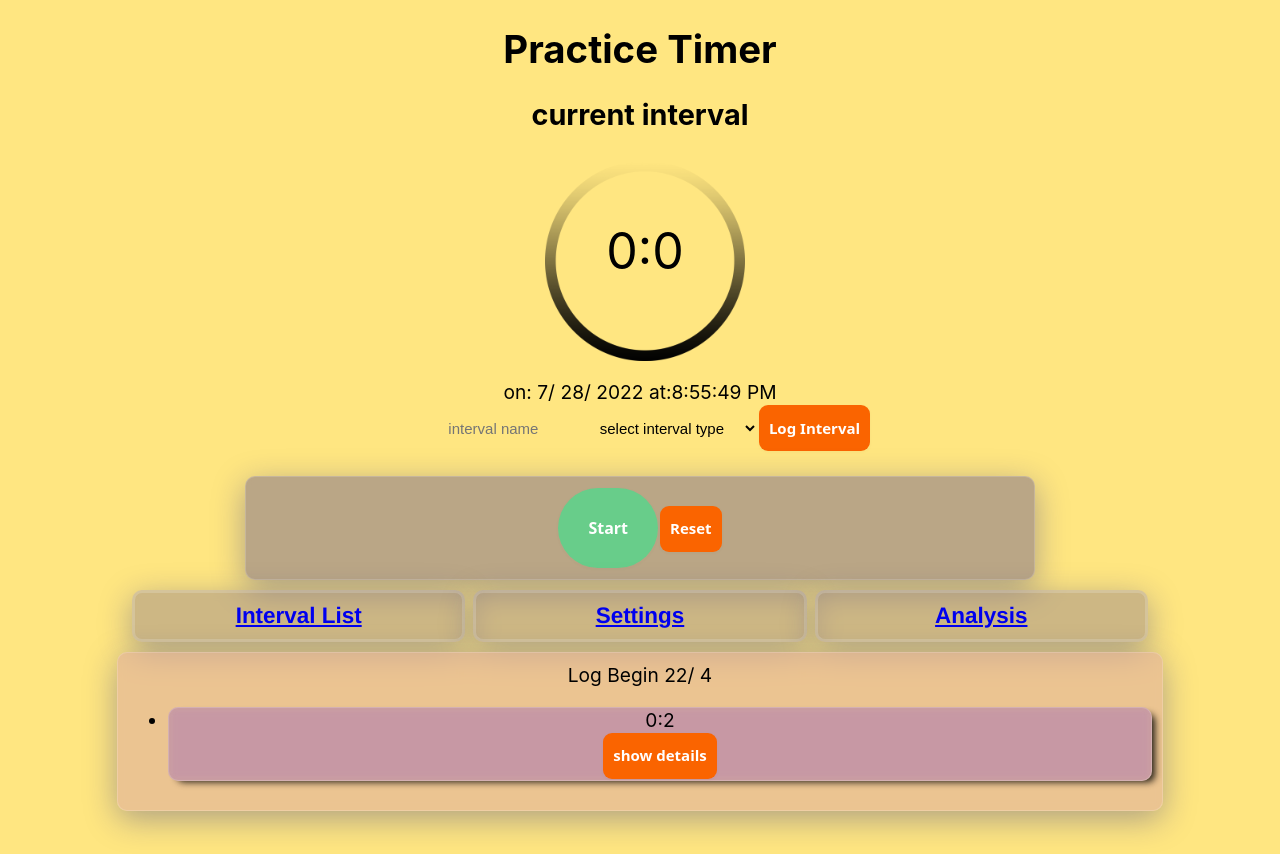
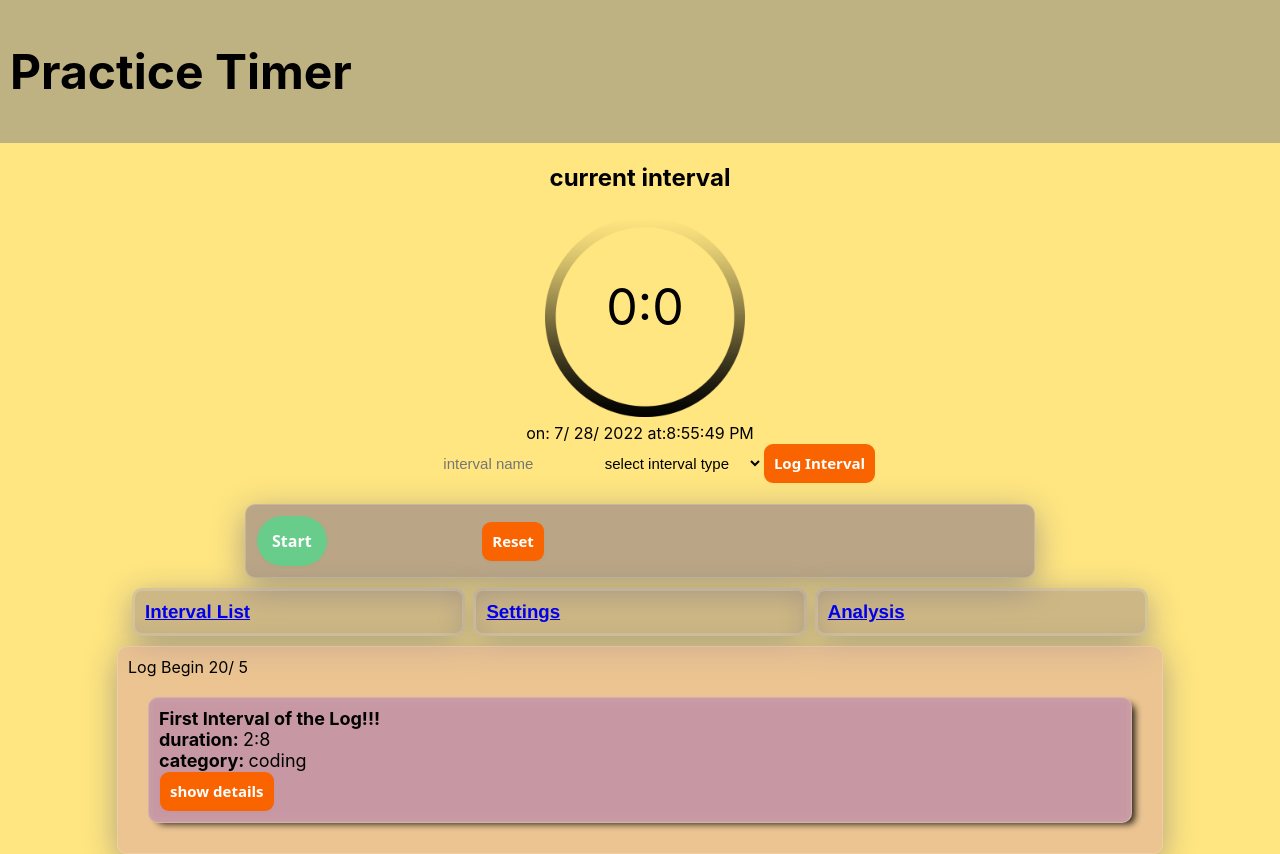
Before and after one commit to KDev-inAugust/React-Practice-Timer, a React (Create React App) app: page / in a window 1280 px wide. Before the commit the page ends 811 px from the top, so only its background shows below. Built offline with nearby package versions, Linux system fonts and the light colour scheme; data requests are answered from the project's data file.

Commit message:
reset app for demo purposes and delete logs

```diff
--- a/db.json
+++ b/db.json
@@ -1,33 +1,25 @@
 {
   "intervals": [
     {
-      "name": "",
-      "duration": "0:2",
-      "category": "",
+      "name": "First Interval of the Log!!!",
+      "duration": "2:8",
+      "category": "coding",
       "date": {
-        "day": "22",
-        "month": "4",
+        "day": "20",
+        "month": "5",
         "year": "2023"
       },
-      "id": 1
+      "id": 14
     }
   ],
   "categories": [
     {
-      "name": "Instrumental Practice",
-      "id": 1
+      "name": "coding",
+      "id": 7
     },
     {
-      "name": "Composition",
-      "id": 2
-    },
-    {
-      "name": "Ear Training",
-      "id": 4
-    },
-    {
-      "name": "coding",
-      "id": 7
+      "name": "other",
+      "id": 8
     }
   ]
 }
--- a/src/App.css
+++ b/src/App.css
@@ -6,10 +6,6 @@ body {
 p{
   max-width: 90%;
   margin: auto;
-}
-.App {
-  text-align: center;
-  font-size: larger;
 }
 
 .App-logo {
@@ -26,8 +22,19 @@ p{
   }
 }
 
+#header{
+  font-size: x-large;
+  padding: 10px;
+  background-color: rgba(110, 112, 130, 0.439);
+}
+
 #clockBorder {
   height: 100px;
+}
+
+#session-timestamp{
+  text-align: center;
+  margin-top: 60px;
 }
 
 
@@ -35,6 +42,7 @@ p{
   position: -webkit-sticky;
   position: sticky;
   top: 180px;
+  text-align: center;
 }
 
 
@@ -93,6 +101,7 @@ border: 1px solid rgba( 255, 255, 255, 0.18 );
 }
 
 #timer {
+  text-align: center;
   height: 200px;
   position: relative;
 }
@@ -115,12 +124,16 @@ border: 1px solid rgba( 255, 255, 255, 0.18 );
 
 
 .interval {
+  margin: 20px;
+  padding: 10px;
+  font-size: large;
 background: rgba(125, 75, 200, 0.25);
 box-shadow: 6px 4px 7px -3px rgba(0,0,0,0.85);
 backdrop-filter: blur( 4px );
 -webkit-backdrop-filter: blur( 4px );
 border-radius: 10px;
 border: 1px solid rgba( 255, 255, 255, 0.18 );
+line-height: auto;
 }
 
 .weekAmount{
@@ -134,15 +147,18 @@ padding: 5px;
 .paused{
   font-size: medium;
   border-radius: 50px;
-  padding: 30px;
+  padding: 15px;
   background-color: rgb(104, 205, 138);
+  margin-right: 20%;
 }
 
 .running {
   font-size: medium;
+  width: fit-content;
   border-radius: 50px;
-  padding: 30px;
+  padding: 10px;
   background-color: rgb(183, 190, 48);
+  margin-right: 20%;
 }
 .App-header {
   background-color: #282c34;
@@ -167,7 +183,11 @@ padding: 5px;
     transform: rotate(360deg);
   }
 }
-
+#notes{
+  padding: 5px;
+  margin: 5px;
+  margin-bottom: 10px;
+}
 
 /* button styling */
 button {
@@ -180,15 +200,16 @@ button {
   box-sizing: border-box;
   color: #fff;
   cursor: pointer;
-  display: inline-flex;
+  display: inline-block;
   font-family: system-ui,-apple-system,system-ui,"Helvetica Neue",Helvetica,Arial,sans-serif;
   font-size: 15px;
   font-weight: 600;
   justify-content: center;
   line-height: 1.25;
-  margin: 0;
-  min-height: 3rem;
+  min-height: 1rem;
   padding: 10px;
+  margin-right: 10px;
+  /* margin: auto; */
   position: relative;
   text-decoration: none;
   transition: all 250ms;
@@ -222,8 +243,12 @@ input {
   outline: none;
   width:11em;
   font-size: 15px;
-  margin: auto;
+  margin: 10px;
   text-align: center;
+}
+
+textarea {
+  margin: 10px;
 }
 
 select {
--- a/src/components/Analysis.js
+++ b/src/components/Analysis.js
@@ -54,7 +54,6 @@ function dbDateExtractor(){
    let numWeeks = selectedAmount;
    let now = new Date();
    now.setDate(now.getDate() - numWeeks * 7);
-   console.log(now);
    let lastWeek = Date.parse(now);
 
    for(let index of intervalData){
--- a/src/components/App.js
+++ b/src/components/App.js
@@ -114,8 +114,7 @@ useEffect(()=>{
           "Content-Type": "application/json",
         },
       }
-      ).then(res=>res.json())
-      .then(data=>console.log(data));
+      ).then(res=>res.json());
 
       fetch("http://localhost:3000/categories")
   .then(res=>res.json())
@@ -125,7 +124,6 @@ useEffect(()=>{
 
   //---------------post details from interval module------
   function postDetails (id){
-      console.log(details);
       fetch(`http://localhost:3000/intervals/${id}`,{
         method: "PATCH",
         headers: {
@@ -151,8 +149,8 @@ useEffect(()=>{
 
   return (
     <div className="App">
-      <h1>Practice Timer</h1>
-      <h2>current interval</h2>
+      <div id="header"><h1>Practice Timer</h1></div>
+
       <Timer
         minutes={minutes}
         seconds={seconds}
--- a/src/components/Interval.js
+++ b/src/components/Interval.js
@@ -35,28 +35,26 @@ function Interval ({
     function setDescriptionChanges(){
         setEditState(!editState);
         postDetails(id);
-        console.log(id)
     }
 
     function handleDeleteInterval(){
        if (window.confirm('are you sure you want to delete this interval?')===true){
-        deleteAnInterval(id)
-        console.log('id',id);
-        setShowDetails(false)
+        deleteAnInterval(id);
+        setShowDetails(false);
        }
     }
 
 
     if (showDetails===false){
     return(
-        <div>
-            <ul>
-                <li className="interval">
-                {`${name} ${duration} ${category}`}
+        <div className="interval">
+                <b>{name}</b>
+                <br></br>
+                <b>duration: </b>{duration}
+                <br></br>
+                <b>category: </b>{category}
                 <br></br>
                 <button onClick={handleDetailsClick}>show details</button>
-                </li>
-            </ul>
         </div>
     )
     }
@@ -77,33 +75,26 @@ function Interval ({
     )
 
     else if (showDetails===true &&editState===true) return (
-        <div>
-            <ul>
-                <li className="interval">
+        <div className="interval">
                 {`${name} ${duration} ${category}`}
                 <br></br>
                 {`loggged on: ${day}/${month}/${year}`}
                 <hr></hr>
                 <h4>notes:</h4>
-                 <p>{notes}</p>
+                 <p id="notes">{notes}</p>
+                 <br></br>
                 <button onClick={handleDetailsClick}>hide details</button>
                 <br></br>
                 <textarea onChange={handleDetailsInputChange}></textarea>
                 <br></br>
                 <button onClick={setDescriptionChanges}>set changes</button>
-                <br></br>
                 <button onClick={handleEditClick} >cancel changes</button>
-                <br></br>
                 <button onClick={handleDeleteInterval} >delete this interval</button>
-                </li>
-            </ul>
         </div>
     )
 
     else return (
-        <div>
-            <ul>
-                <li className="interval">
+        <div className="interval">
                 {`${name} ${duration} ${category}`}
                 <br></br>
                 {`loggged on: ${day}/${month}/${year}`}
@@ -112,8 +103,6 @@ function Interval ({
                 <p>{notes}</p>
                 <button onClick={handleDetailsClick}>hide details</button>
                 <button onClick={handleEditClick} >edit</button>
-                </li>
-            </ul>
         </div>
     )
 
--- a/src/components/IntervalDataInput.js
+++ b/src/components/IntervalDataInput.js
@@ -18,7 +18,6 @@ const [text, setText] = useState("input")
 
   function handleSetIntervalType (e){
     setIntervalType(e.target.value);
-    console.log(e.target.value)
   }
 
   function handleLogClick(e){
--- a/src/components/Timer.js
+++ b/src/components/Timer.js
@@ -7,12 +7,15 @@ function Timer ({minutes, seconds, month, day, year, intervalStart})
     return(
         <div>
             <div id="timer">
+            <h2>current interval</h2>
                 <div className="clock" >
                     <div id="clockNumbers">{`${minutes}:${seconds}`}</div>
-            </div>
+                </div>
         </div>
-         <br/>
+
+        <div id="session-timestamp">
         {`on:  ${month}/ ${day}/ ${year} at:${intervalStart}`}
+        </div>
 
         </div>
     )
--- a/src/components/settings.js
+++ b/src/components/settings.js
@@ -4,8 +4,6 @@ import React, {useState} from "react";
 function Settings ({handleAddCategory, handleDeleteCategory, newCategory, setNewCategory, categoryArray}){
 
 
-    // let idSearch = categoryArray.filter((index)=>{if(index.name===categoryForDelete){return true}})
-    // console.log(idSearch);
 
     const [categoryForDelete, setCategoryForDelete]=useState(null)
 
@@ -24,9 +22,7 @@ function Settings ({handleAddCategory, handleDeleteCategory, newCategory, setNew
 
     function handleDeleteClick (e){
         let idSearch = categoryArray.find((index)=>index.name===categoryForDelete)
-            console.log(idSearch.id);
             handleDeleteCategory(idSearch.id);
-            console.log(e.target.previousElementSibling[0]);
             e.target.previousElementSibling.value="default";
 
     }
```
